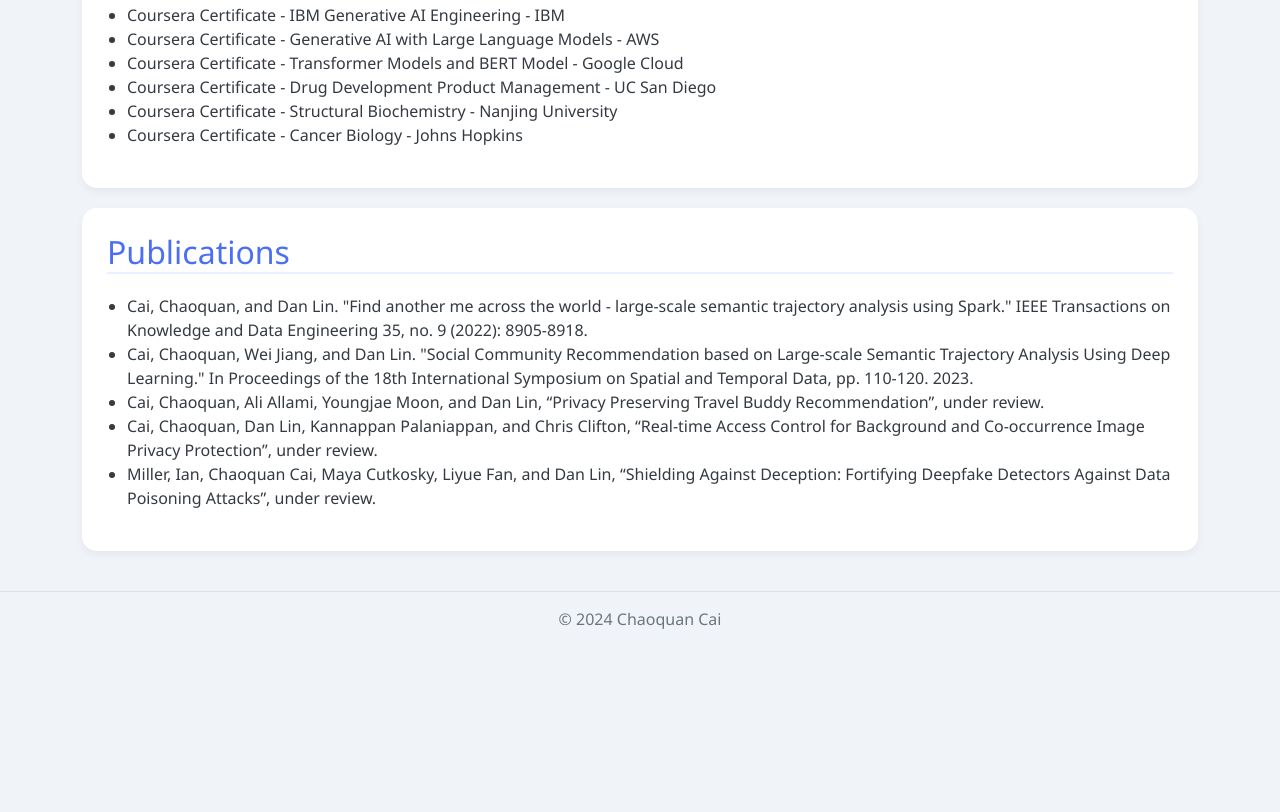
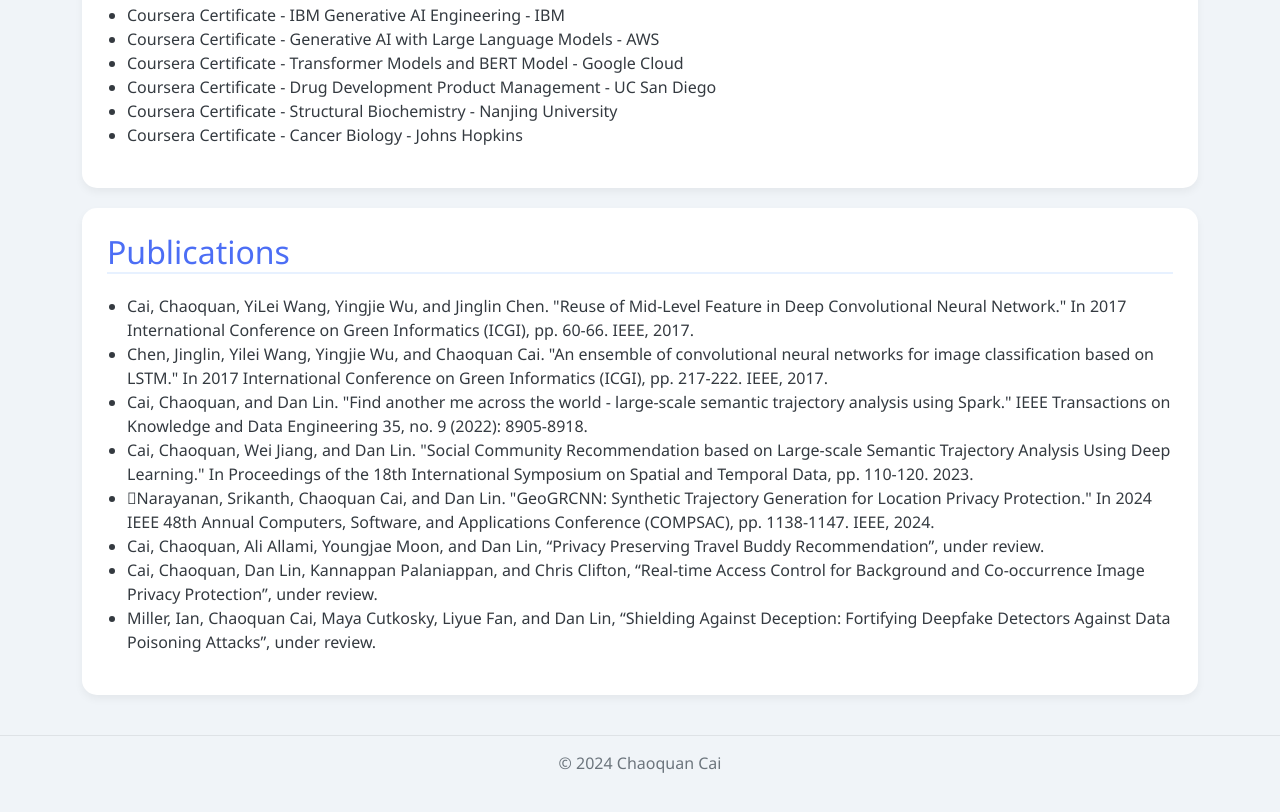
Before and after one commit to AzuCai/azucai.github.io, a plain HTML site: page index.html in a window 1280 px wide. Shown: the part 2336-3148 px from the top of the page. Before the commit the page ends 3032 px from the top, so only its background shows below. Drawn offline with nearby package versions, Linux system fonts and the light colour scheme.

Commit message:
Update index.html

```diff
--- a/index.html
+++ b/index.html
@@ -120,8 +120,11 @@
         <div class="section">
             <h2 class="section-title">Publications</h2>
             <ul>
+                <li>Cai, Chaoquan, YiLei Wang, Yingjie Wu, and Jinglin Chen. "Reuse of Mid-Level Feature in Deep Convolutional Neural Network." In 2017 International Conference on Green Informatics (ICGI), pp. 60-66. IEEE, 2017.</li>
+                <li>Chen, Jinglin, Yilei Wang, Yingjie Wu, and Chaoquan Cai. "An ensemble of convolutional neural networks for image classification based on LSTM." In 2017 International Conference on Green Informatics (ICGI), pp. 217-222. IEEE, 2017.</li>
                 <li>Cai, Chaoquan, and Dan Lin. "Find another me across the world - large-scale semantic trajectory analysis using Spark." IEEE Transactions on Knowledge and Data Engineering 35, no. 9 (2022): 8905-8918.</li>
                 <li>Cai, Chaoquan, Wei Jiang, and Dan Lin. "Social Community Recommendation based on Large-scale Semantic Trajectory Analysis Using Deep Learning." In Proceedings of the 18th International Symposium on Spatial and Temporal Data, pp. 110-120. 2023.</li>
+                <li>Narayanan, Srikanth, Chaoquan Cai, and Dan Lin. "GeoGRCNN: Synthetic Trajectory Generation for Location Privacy Protection." In 2024 IEEE 48th Annual Computers, Software, and Applications Conference (COMPSAC), pp. 1138-1147. IEEE, 2024.</li>
                 <li>Cai, Chaoquan, Ali Allami, Youngjae Moon, and Dan Lin, “Privacy Preserving Travel Buddy Recommendation”, under review.</li>
                 <li>Cai, Chaoquan, Dan Lin, Kannappan Palaniappan, and Chris Clifton, “Real-time Access Control for Background and Co-occurrence Image Privacy Protection”, under review.</li>
                 <li>Miller, Ian, Chaoquan Cai, Maya Cutkosky, Liyue Fan, and Dan Lin, “Shielding Against Deception: Fortifying Deepfake Detectors Against Data Poisoning Attacks”, under review.</li>
```
